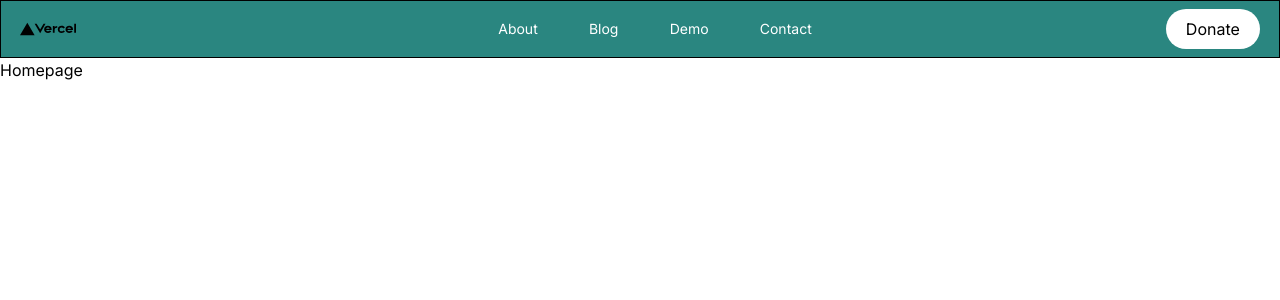
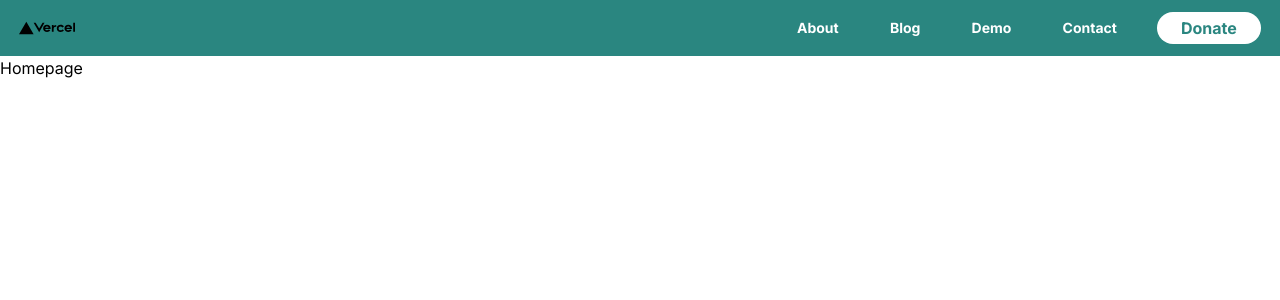
Before and after one commit to SamuelLo1/ChatCHW_Web, a Next.js app: page / in a window 1280 px wide. Shown: the top 300 px of the page. Built offline with nearby package versions, Linux system fonts and the light colour scheme.

Commit message:
Navigation Bar Touches

```diff
--- a/components/navbar.tsx
+++ b/components/navbar.tsx
@@ -1,7 +1,18 @@
+"use client"
+
+/*
+  Top navigation bar created by Timothy
+  TODO: Fix hydration error: could do in another page
+*/
+
+
 import React from 'react'
 
-import Link from 'next/link';   // react component to provide client side navigation between routes
-import Image from 'next/image'; // use for logo
+import Link from 'next/link';   // React component to provide client side navigation between routes
+import Image from 'next/image'; // Logo
+import { usePathname } from "next/navigation";
+
+import { cn } from "@/lib/utils";
 
 const routes = [
   {
@@ -27,12 +38,9 @@ const routes = [
 ]
 
 const NavigationBar = () => {
+  const pathname = usePathname();
   return (
     <div className="
-    border-black
-    border-solid
-    border
-
     flex
     flex-col
     bg-[#2A8680]
@@ -43,7 +51,6 @@ const NavigationBar = () => {
       <div className="flex justify-between items-center w-[97%] mx-auto">
         {/* Image */}
         <Link href="/" className="flex w-[10%]">
-        {/* TODO: Add link? Current redirect to homepage */}
           <div className="relative w-14 h-14">
             <Image
               fill
@@ -54,17 +61,16 @@ const NavigationBar = () => {
         </Link>
 
         {/* Routes */}
-        <div className="">
+        <div className="pr-10 ml-auto ">
           <ul className="flex items-center gap-[4vw] ">
           {routes.map((route) => (
               <Link
                 href={route.href}
                 key={route.href}
-                // hover effects and active hover
-                className="text-sm group flex w-full"
+                className={cn("text-sm group flex w-full", pathname === route.href ? "text-decoration-line: underline" : "")}
               >
                 <li className="flex items-center flex-1">
-                  <a className="hover:text-green-500">{route.label}</a>
+                  <a className="hover:text-[#87acec] font-bold">{route.label}</a>
                 </li>
               </Link>
             ))}
@@ -73,7 +79,7 @@ const NavigationBar = () => {
 
         {/* Donate Button */}
         <div>
-          <button className="bg-[#FFFFFF] text-black px-5 py-2 rounded-full hover:bg-[#87acec]">Donate</button>
+          <button className="bg-[#FFFFFF] text-[#2A8680] px-6 py-1 rounded-full hover:bg-[#87acec] font-bold">Donate</button>
         </div>
 
 
--- /dev/null
+++ b/lib/utils.ts
@@ -0,0 +1,6 @@
+import { type ClassValue, clsx } from "clsx";
+import { twMerge } from "tailwind-merge";
+
+export function cn(...inputs: ClassValue[]) {
+  return twMerge(clsx(inputs))
+}
--- a/package.json
+++ b/package.json
@@ -13,12 +13,14 @@
     "@types/react": "18.2.20",
     "@types/react-dom": "18.2.7",
     "autoprefixer": "10.4.15",
+    "clsx": "^2.0.0",
     "eslint": "8.47.0",
     "eslint-config-next": "13.4.19",
     "next": "13.4.19",
     "postcss": "8.4.28",
     "react": "18.2.0",
     "react-dom": "18.2.0",
+    "tailwind-merge": "^1.14.0",
     "tailwindcss": "3.3.3",
     "typescript": "5.1.6"
   }
```
Also changed, not shown: 1 other file (tests, documents, lock files or other folders).
